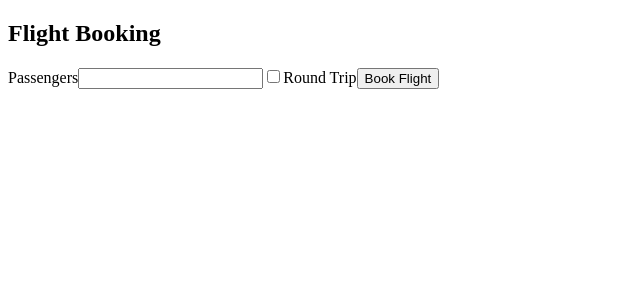
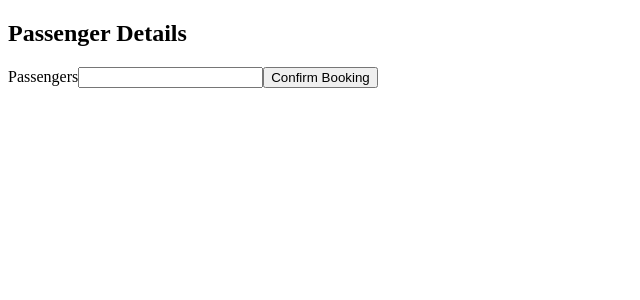
Before and after one commit to acciojob/phoenix-airlines-handesaurabh, a React app: page /flight-booking in a window 1280 px wide. Shown: the top 300 px of the page, without its empty margins (0-640 px from the left). Built offline with nearby package versions, Linux system fonts and the light colour scheme.

Commit message:
Update FlightBooking.jsx

```diff
--- a/src/pages/FlightBooking.jsx
+++ b/src/pages/FlightBooking.jsx
@@ -3,14 +3,12 @@ import { useNavigate } from "react-router-dom";
 
 const FlightBooking = () => {
   const navigate = useNavigate();
-
   const [passengers, setPassengers] = useState("");
-  const [roundTrip, setRoundTrip] = useState(false);
   const [error, setError] = useState("");
 
   const handleBook = () => {
     if (!passengers) {
-      setError("Please enter passenger count");
+      setError("Enter passenger count");
       return;
     }
     navigate("/confirmation");
@@ -18,27 +16,17 @@ const FlightBooking = () => {
 
   return (
     <div className="app-container">
-      <h2>Flight Booking</h2>
-
+      <h2>Passenger Details</h2>
       {error && <p className="error">{error}</p>}
 
       <label>Passengers</label>
       <input
-        type="number"
+        type="text"
         value={passengers}
         onChange={(e) => setPassengers(e.target.value)}
       />
 
-      <label>
-        <input
-          type="checkbox"
-          checked={roundTrip}
-          onChange={() => setRoundTrip(!roundTrip)}
-        />
-        Round Trip
-      </label>
-
-      <button onClick={handleBook}>Book Flight</button>
+      <button onClick={handleBook}>Confirm Booking</button>
     </div>
   );
 };
```
